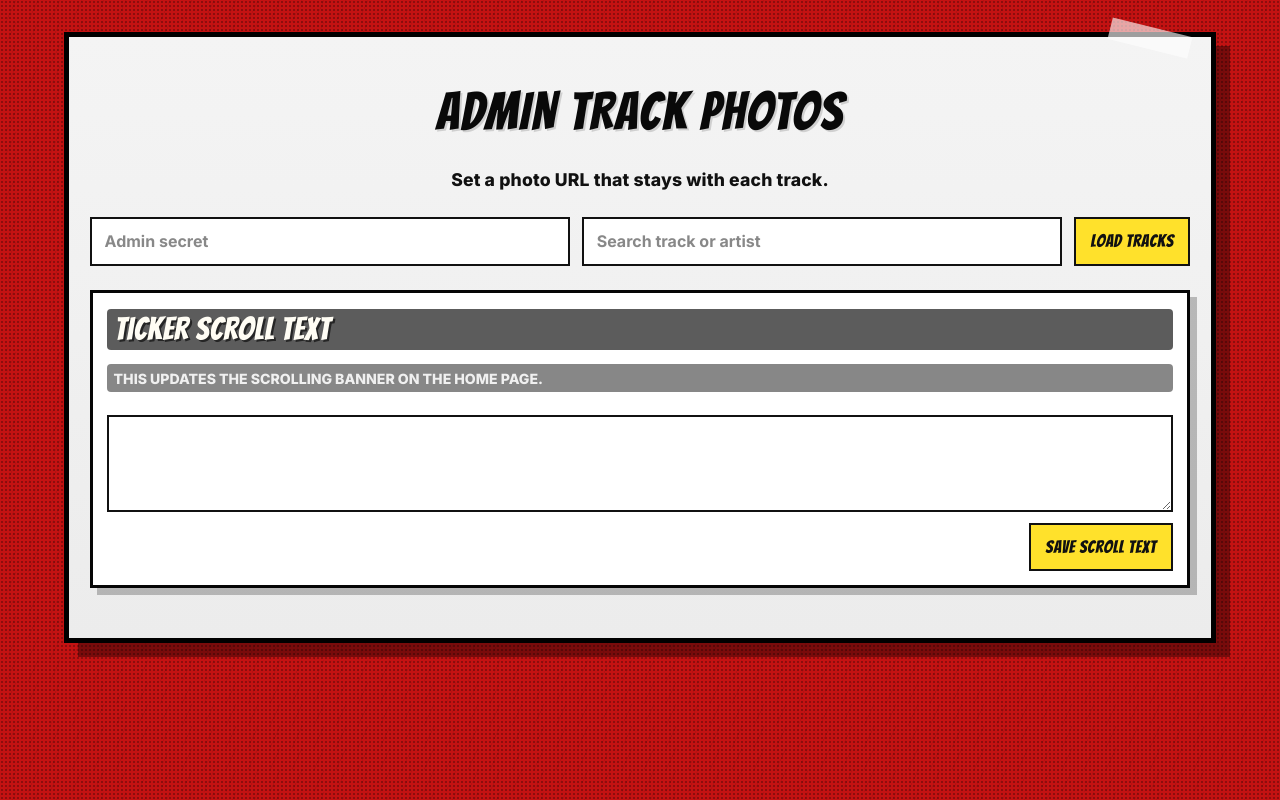
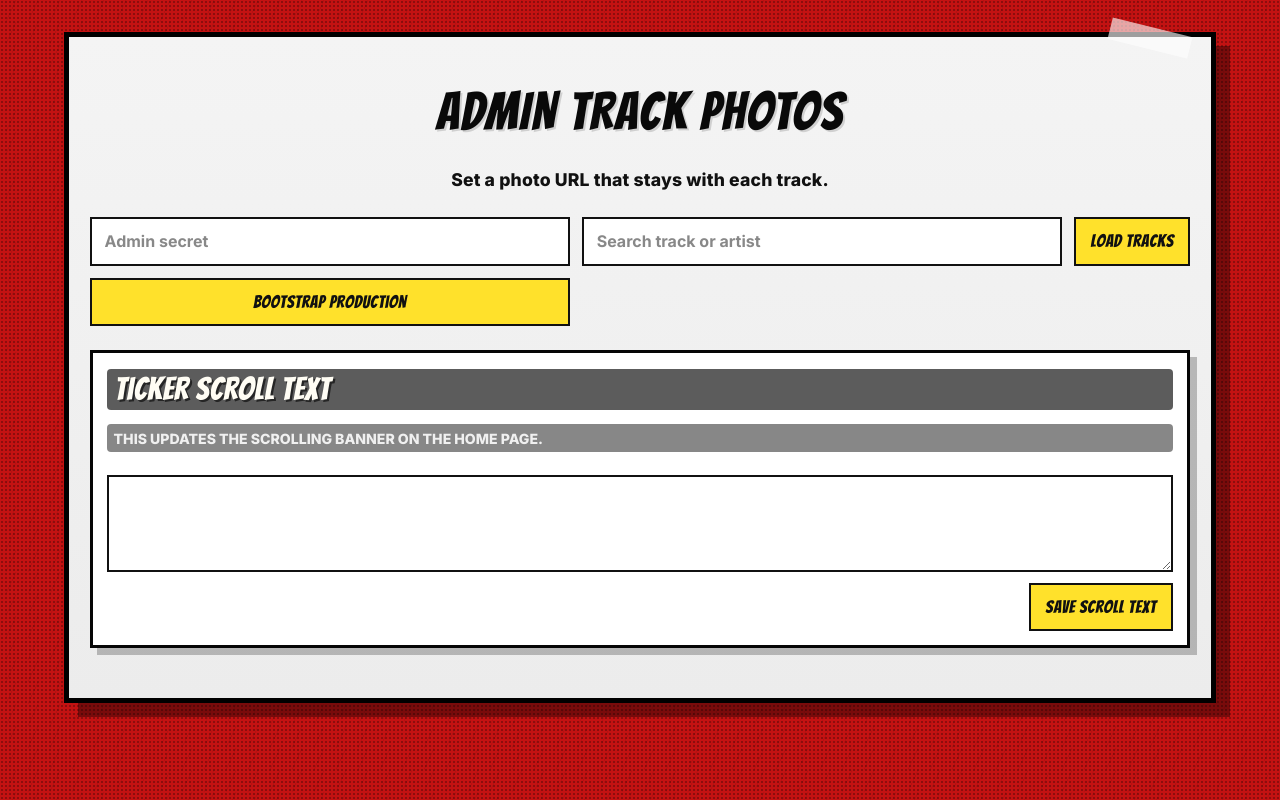
Before and after one commit to steve-sharpe/weekly-songs-app, a Next.js app: page /admin in a window 1280 px wide. Built offline with nearby package versions, Linux system fonts and the light colour scheme.

Commit message:
load tracks properl,y fix

```diff
--- a/app/admin/page.tsx
+++ b/app/admin/page.tsx
@@ -88,6 +88,7 @@ export default function AdminTracksPage() {
   const [tickerText, setTickerText] = useState("");
   const [tracks, setTracks] = useState<AdminTrack[]>([]);
   const [loading, setLoading] = useState(false);
+  const [bootstrapping, setBootstrapping] = useState(false);
   const [message, setMessage] = useState("");
   const [query, setQuery] = useState("");
   const [editing, setEditing] = useState<Record<number, { photoUrl: string }>>({});
@@ -291,6 +292,58 @@ export default function AdminTracksPage() {
     }
   }
 
+  async function bootstrapProduction() {
+    setMessage("");
+    setBootstrapping(true);
+
+    try {
+      if (!adminSecret.trim()) {
+        throw new Error("Enter admin secret first.");
+      }
+
+      window.localStorage.setItem("admin_secret", adminSecret.trim());
+
+      const response = await fetch("/api/admin/bootstrap", {
+        method: "POST",
+        headers: {
+          "x-admin-secret": adminSecret.trim(),
+        },
+      });
+
+      const body = (await response.json()) as {
+        ok?: boolean;
+        error?: string;
+        sync?: {
+          totalFound?: number;
+          metadataParsedCount?: number;
+          metadataSkippedCount?: number;
+        };
+        playlist?: {
+          tracks?: { id: number }[];
+        };
+      };
+
+      if (!response.ok) {
+        throw new Error(body.error || "Failed to bootstrap production.");
+      }
+
+      const totalFound = body.sync?.totalFound ?? 0;
+      const parsedCount = body.sync?.metadataParsedCount ?? 0;
+      const skippedCount = body.sync?.metadataSkippedCount ?? 0;
+      const selected = body.playlist?.tracks?.length ?? 0;
+
+      setMessage(
+        `Bootstrap complete. Synced ${totalFound} tracks (${parsedCount} parsed, ${skippedCount} skipped). Weekly playlist has ${selected} track${selected === 1 ? "" : "s"}.`,
+      );
+
+      await loadTracks();
+    } catch (error) {
+      setMessage(error instanceof Error ? error.message : "Unknown error");
+    } finally {
+      setBootstrapping(false);
+    }
+  }
+
   return (
     <div className="comic-bg min-h-screen px-4 py-8 sm:px-8">
       <main className="mx-auto max-w-6xl">
@@ -315,6 +368,14 @@ export default function AdminTracksPage() {
             />
             <button type="submit" className="admin-btn" disabled={loading}>
               {loading ? "Loading..." : "Load Tracks"}
+            </button>
+            <button
+              type="button"
+              className="admin-btn"
+              onClick={bootstrapProduction}
+              disabled={bootstrapping}
+            >
+              {bootstrapping ? "Bootstrapping..." : "Bootstrap Production"}
             </button>
           </form>
 
--- /dev/null
+++ b/app/api/admin/bootstrap/route.ts
@@ -0,0 +1,41 @@
+import { NextRequest, NextResponse } from "next/server";
+
+import { syncTracksFromDrive } from "@/lib/google-drive";
+import { generateWeeklyPlaylist } from "@/lib/playlist";
+
+export const runtime = "nodejs";
+
+function isAdminAuthorized(request: NextRequest): boolean {
+  const secret = process.env.ADMIN_SECRET;
+  if (!secret) {
+    return false;
+  }
+
+  const headerSecret = request.headers.get("x-admin-secret");
+  const bearer = request.headers
+    .get("authorization")
+    ?.replace(/^Bearer\s+/i, "")
+    .trim();
+
+  return headerSecret === secret || bearer === secret;
+}
+
+export async function POST(request: NextRequest) {
+  if (!isAdminAuthorized(request)) {
+    return NextResponse.json({ error: "Unauthorized" }, { status: 401 });
+  }
+
+  try {
+    const sync = await syncTracksFromDrive();
+    const playlist = await generateWeeklyPlaylist();
+
+    return NextResponse.json({
+      ok: true,
+      sync,
+      playlist,
+    });
+  } catch (error) {
+    const message = error instanceof Error ? error.message : "Unknown error";
+    return NextResponse.json({ error: message }, { status: 500 });
+  }
+}
--- a/lib/google-drive.ts
+++ b/lib/google-drive.ts
@@ -208,6 +208,8 @@ export async function syncTracksFromDrive() {
   const sql = getSql();
 
   const files = await listDriveAudioFiles();
+  let metadataParsedCount = 0;
+  let metadataSkippedCount = 0;
 
   const existingRows = (await sql`
     SELECT
@@ -235,6 +237,12 @@ export async function syncTracksFromDrive() {
     const embeddedMetadata = hasCompleteMetadata
       ? null
       : await readEmbeddedMetadata(file.id, file.mimeType);
+
+    if (hasCompleteMetadata) {
+      metadataSkippedCount += 1;
+    } else {
+      metadataParsedCount += 1;
+    }
 
     const normalizedFromFile = normalizeEmbeddedMetadata(file.name, embeddedMetadata);
 
@@ -298,6 +306,8 @@ export async function syncTracksFromDrive() {
 
   return {
     totalFound: files.length,
+    metadataParsedCount,
+    metadataSkippedCount,
     syncedAt: new Date().toISOString(),
   };
 }
```
Also changed, not shown: 1 other file (tests, documents, lock files or other folders).
